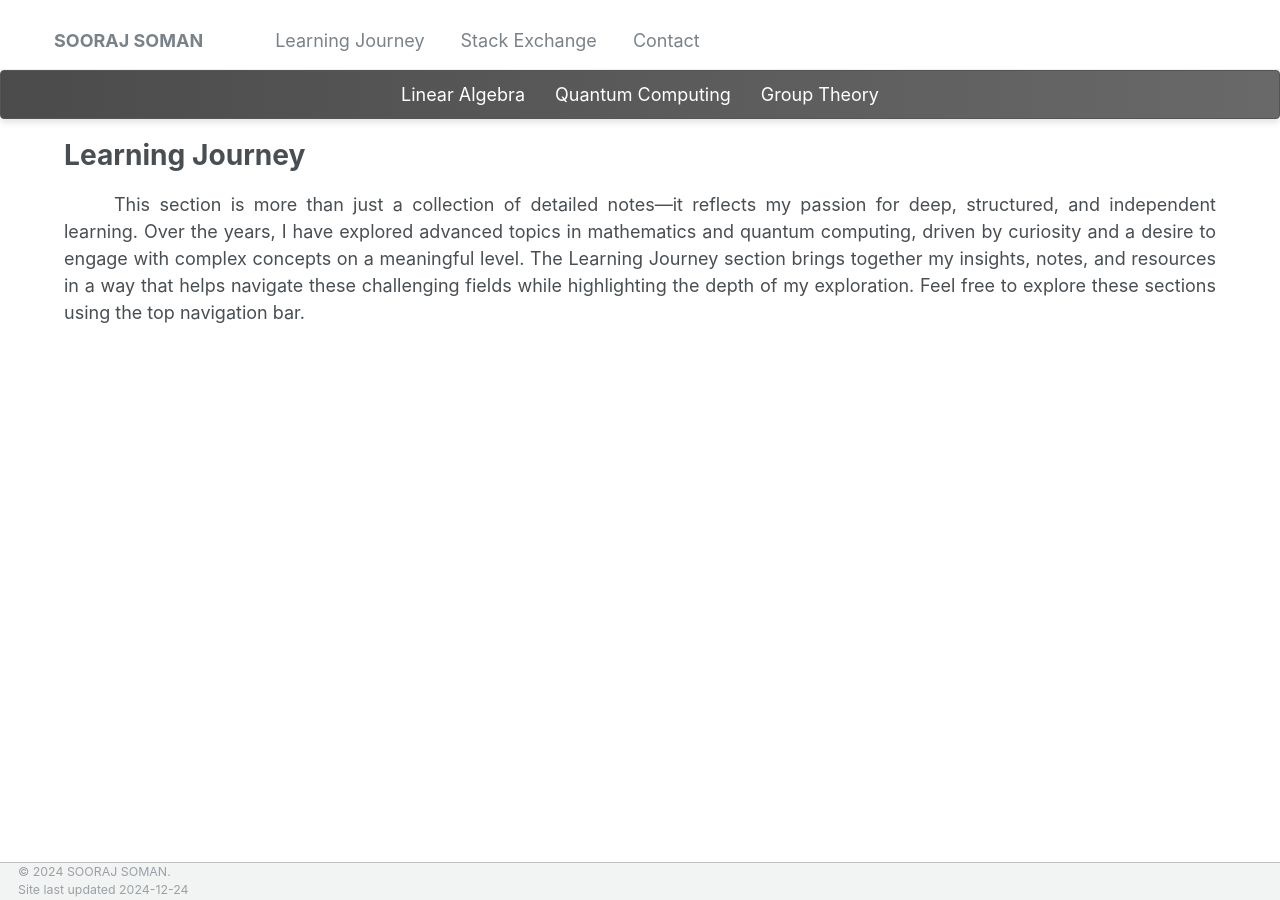
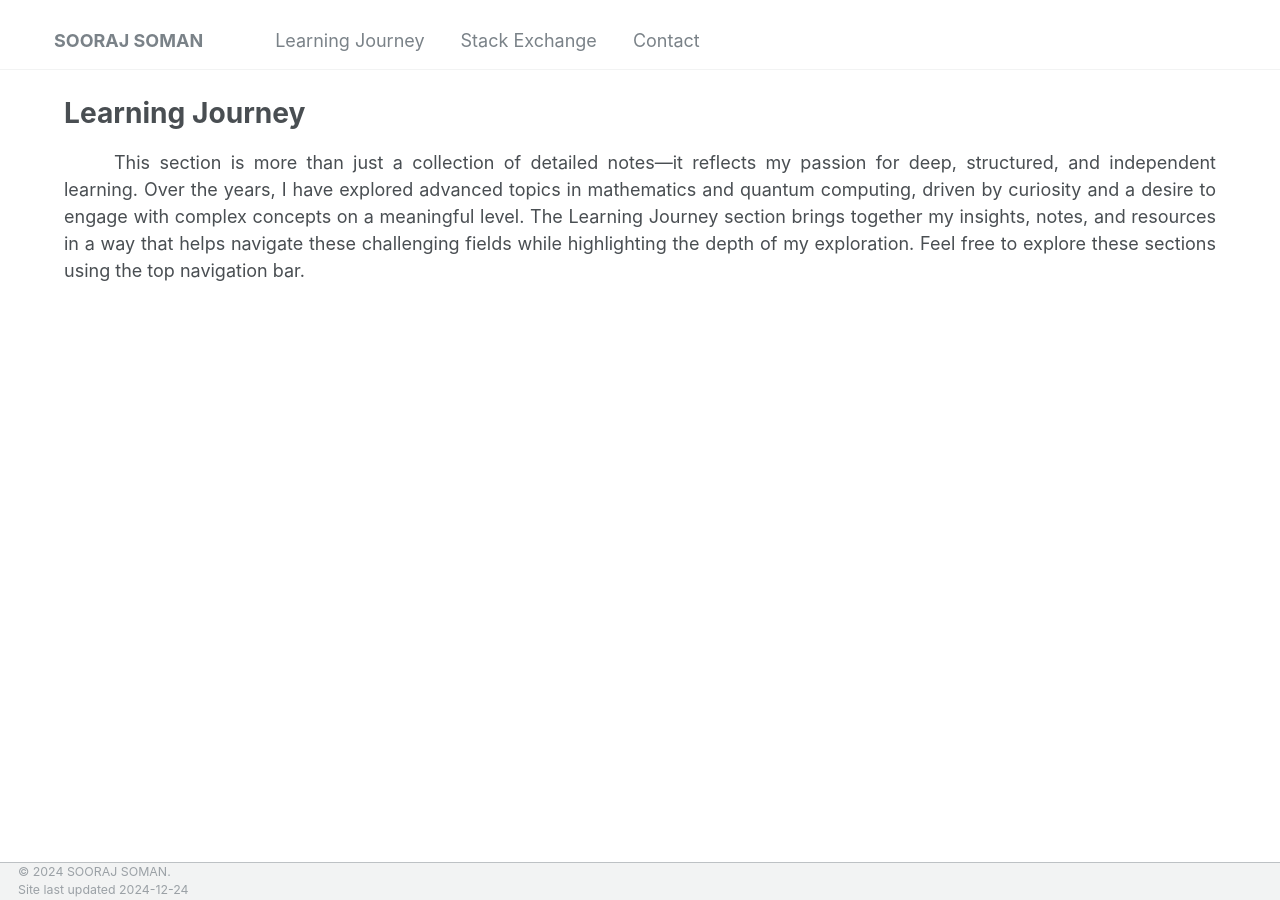
Before and after one commit to soorajss1729/soorajss1729.github.io, a Jekyll site: the page built from _learning/learning.md, in a window 1280 px wide. Built offline with Jekyll 4.4.1, drawn with Linux system fonts in a browser that asks for light colours.

Commit message:
Update main.scss

```diff
--- a/assets/css/main.scss
+++ b/assets/css/main.scss
@@ -75,26 +75,6 @@
 
 
 
-.learning-topnav {
-  box-shadow: 0 4px 6px rgba(0, 0, 0, 0.1);
-  display: flex;
-  flex-wrap: wrap; /* Allow wrapping to the next line when needed */
-  justify-content: center; /* Center the links horizontally */
-  align-items: center; /* Align items vertically */
-  gap: 10px; /* Add space between links */
-  background: linear-gradient(to right, #4b4b4b, #696969); /* Gradient from darker to lighter gray */
-  background-color: #696969; /* Background color */
-  padding: 5px 0; /* Top and bottom padding */
-  margin-bottom: 20px; /* Space below the bar */
-  border-radius: 4px;
-  border: 1px solid #555555;
-  font-weight: 500;
-
-  position: sticky; /* Sticks when you scroll down */
-  top: 65px; /* Adjust based on the height of the main navigation bar */
-  z-index: 1000; /* Ensure it stays on top of other content */
-}
-
 .learning-topnav a {
   color: #ffffff; /* White text */
   text-decoration: none;
@@ -106,7 +86,7 @@
   transition: color 0.3s ease; /* Smooth transition for text color */
 }
 
-.learning-topnav a:hover {
+.learning-topnav a::after {
   content: ""; /* Empty content for pseudo-element */
   position: absolute;
   left: 0;
@@ -115,6 +95,10 @@
   height: 2px; /* Thickness of the underline */
   background-color: #ffffff; /* Color of the underline */
   transition: width 0.3s ease; /* Smooth width expansion */
+}
+
+.learning-topnav a:hover {
+  color: #ffffff; /* Keep text white */
 }
 
 .learning-topnav a:hover::after {
```
